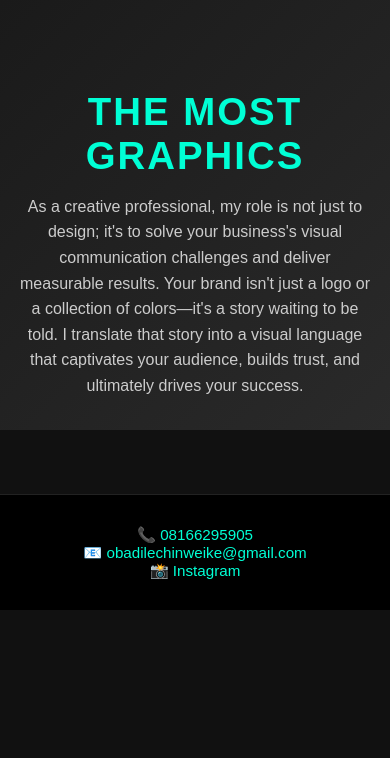
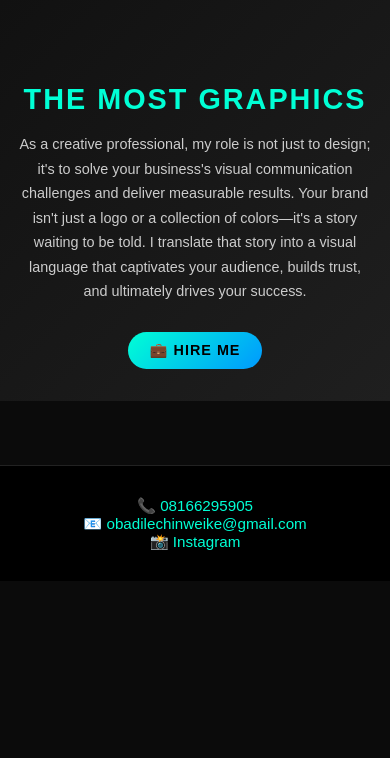
Before and after one commit to dav12345655/themostgraphics, a plain HTML site: page index.html in a window 390 px wide. Shown: the top 758 px of the page. Drawn offline with Linux system fonts and the light colour scheme.

Commit message:
Update index.html

```diff
--- a/index.html
+++ b/index.html
@@ -6,14 +6,11 @@
   <title>THE MOST GRAPHICS</title>
 
   <style>
-    * {
-      box-sizing: border-box;
-    }
-
+    * { box-sizing: border-box; }
     body {
       margin: 0;
       font-family: "Poppins", sans-serif;
-      background: #111;
+      background: #0b0b0b;
       color: #fff;
       overflow-x: hidden;
     }
@@ -21,11 +18,11 @@
     header {
       text-align: center;
       padding: 4rem 1rem 2rem;
-      background: linear-gradient(135deg, #1a1a1a, #2a2a2a);
+      background: linear-gradient(135deg, #111, #1f1f1f);
     }
 
     header h1 {
-      font-size: 2.4rem;
+      font-size: 2.6rem;
       margin-bottom: 1rem;
       color: #00ffd5;
       text-transform: uppercase;
@@ -35,12 +32,12 @@
     header p {
       max-width: 700px;
       margin: 0 auto;
-      line-height: 1.6;
+      line-height: 1.7;
       color: #ccc;
       font-size: 1rem;
     }
 
-    /* Responsive masonry grid */
+    /* Responsive gallery */
     .gallery {
       display: grid;
       grid-template-columns: repeat(auto-fill, minmax(250px, 1fr));
@@ -56,7 +53,7 @@
     }
 
     .gallery img:hover {
-      transform: scale(1.03);
+      transform: scale(1.04);
       box-shadow: 0 0 15px #00ffd5;
     }
 
@@ -89,9 +86,7 @@
       transition: 0.3s;
     }
 
-    .close:hover {
-      color: #00ffd5;
-    }
+    .close:hover { color: #00ffd5; }
 
     footer {
       background: #000;
@@ -109,9 +104,7 @@
       display: inline-block;
     }
 
-    footer a:hover {
-      text-decoration: underline;
-    }
+    footer a:hover { text-decoration: underline; }
 
     /* Floating WhatsApp button */
     .whatsapp-float {
@@ -130,23 +123,51 @@
       transition: transform 0.3s;
     }
 
-    .whatsapp-float:hover {
-      transform: scale(1.1);
+    .whatsapp-float:hover { transform: scale(1.1); }
+    .whatsapp-float i { margin-top: 16px; }
+
+    /* Hire Me Button */
+    .hire-btn {
+      display: inline-block;
+      background: linear-gradient(135deg, #00ffd5, #0099ff);
+      color: #000;
+      padding: 12px 28px;
+      font-weight: 700;
+      text-transform: uppercase;
+      border-radius: 50px;
+      letter-spacing: 1px;
+      text-decoration: none;
+      transition: 0.3s;
+      margin-top: 2em;
     }
 
-    .whatsapp-float i {
-      margin-top: 16px;
+    .hire-btn:hover {
+      background: linear-gradient(135deg, #00ff99, #00ffd5);
+      transform: scale(1.05);
+    }
+
+    @media (max-width: 600px) {
+      header h1 { font-size: 1.8rem; }
+      header p { font-size: 0.9rem; }
+      .hire-btn { padding: 10px 22px; font-size: 0.9rem; }
     }
   </style>
 
   <script src="https://kit.fontawesome.com/a076d05399.js" crossorigin="anonymous"></script>
 </head>
+
 <body>
   <header>
     <h1>THE MOST GRAPHICS</h1>
     <p>
       As a creative professional, my role is not just to design; it's to solve your business's visual communication challenges and deliver measurable results. Your brand isn't just a logo or a collection of colors—it's a story waiting to be told. I translate that story into a visual language that captivates your audience, builds trust, and ultimately drives your success.
     </p>
+
+    <!-- Hire Me Button -->
+    <a href="https://wa.me/2348166295905?text=Hello%20Most%2C%20I%27m%20interested%20in%20working%20with%20you%20on%20a%20design%20project."
+       class="hire-btn" target="_blank">
+      💼 Hire Me
+    </a>
   </header>
 
   <section class="gallery" id="gallery"></section>
@@ -164,7 +185,8 @@
   </footer>
 
   <!-- WhatsApp Floating Icon -->
-  <a href="https://wa.me/2348166295905" class="whatsapp-float" target="_blank">
+  <a href="https://wa.me/2348166295905?text=Hi%20Most%2C%20I%20saw%20your%20portfolio%20and%20I%27d%20love%20to%20work%20with%20you."
+     class="whatsapp-float" target="_blank">
     <i class="fab fa-whatsapp"></i>
   </a>
 
@@ -172,13 +194,14 @@
     // Load images automatically
     const gallery = document.getElementById("gallery");
     const imageExtensions = [".jpg", ".jpeg", ".png", ".webp"];
-    const imageCount = 10; // change if you upload more
+    const imageCount = 10; // change this if you upload more designs
+
     imageExtensions.forEach(ext => {
       for (let i = 1; i <= imageCount; i++) {
         const img = document.createElement("img");
         img.src = `assets/designs/design${i}${ext}`;
         img.alt = `Design ${i}`;
-        img.onerror = () => img.remove(); // hide missing ones
+        img.onerror = () => img.remove();
         gallery.appendChild(img);
       }
     });
```
